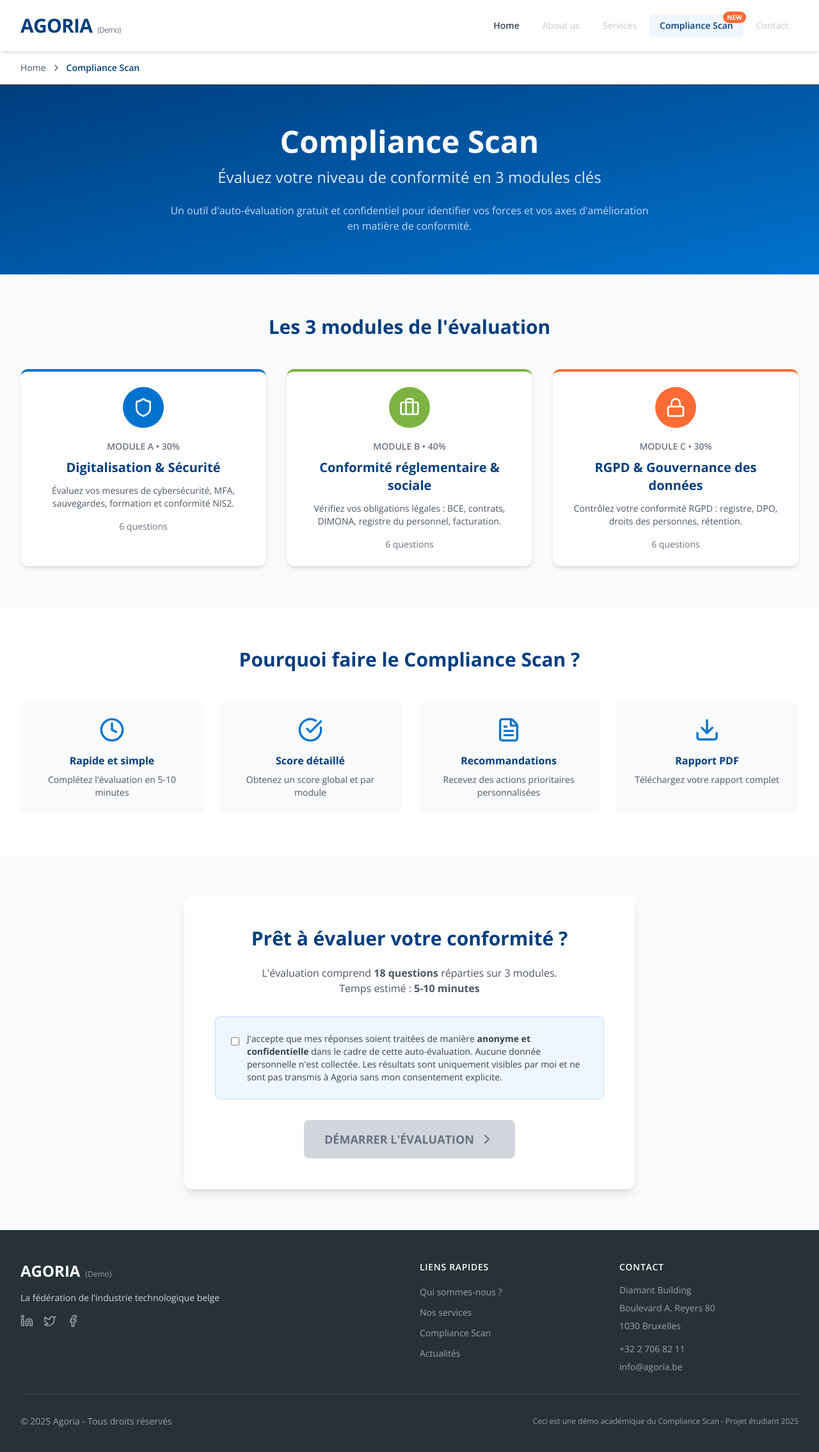
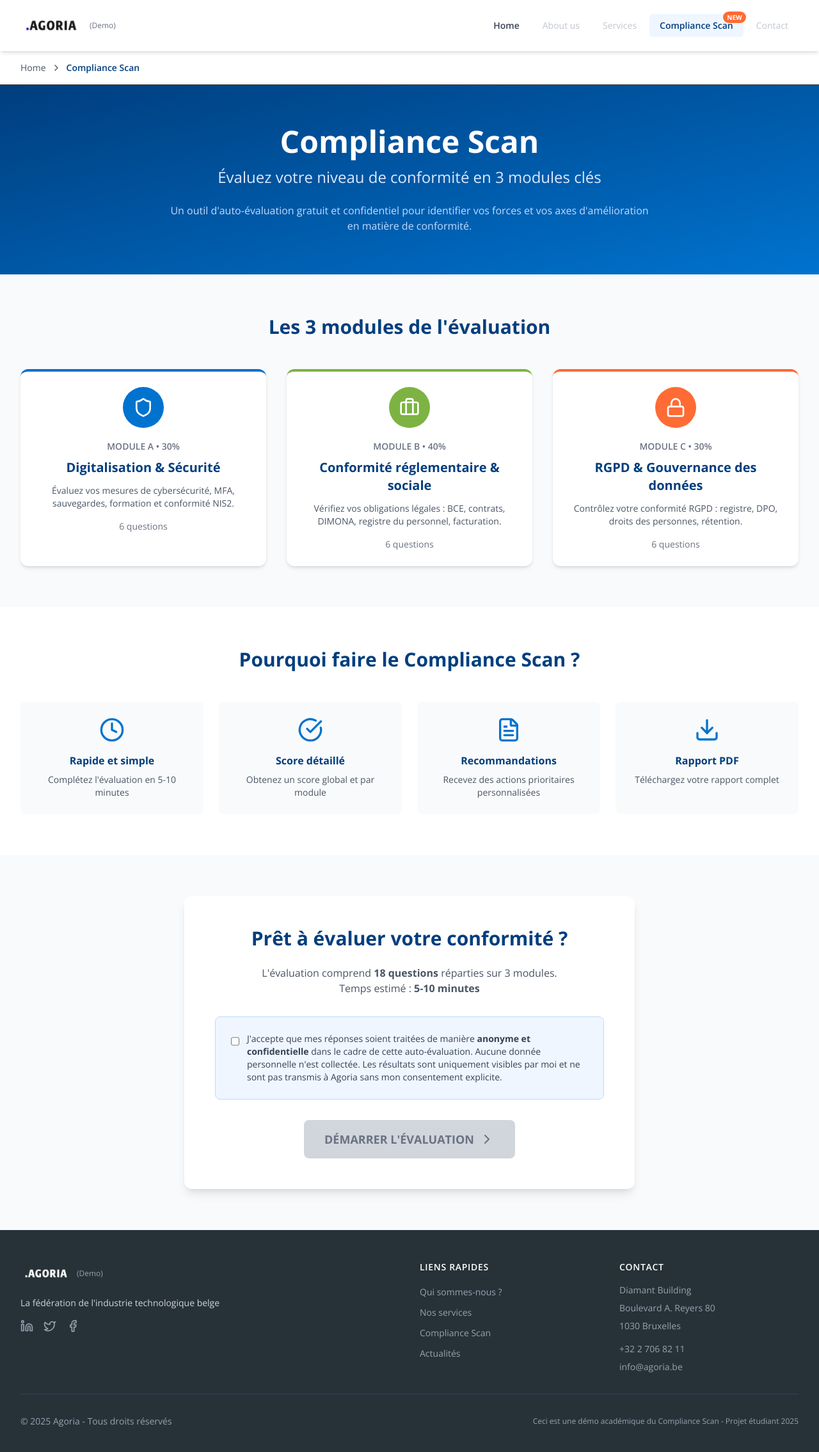
Before and after one commit to samsam007b/Agoria-scan, a Next.js app: page /compliance-scan in a window 1280 px wide. Shown: the top 2270 px of the page at 64% size. Built offline with nearby package versions, Linux system fonts and the light colour scheme.

Commit message:
feat: integrate Agoria official logo in header and footer
- Replace text logo with actual Agoria logo image
- Add logo to header with (Demo) badge
- Add inverted logo to footer
- Move logo to /public directory

```diff
--- a/src/components/layout/AgoriaFooter.tsx
+++ b/src/components/layout/AgoriaFooter.tsx
@@ -1,4 +1,5 @@
 import Link from 'next/link';
+import Image from 'next/image';
 import { Linkedin, Twitter, Facebook } from 'lucide-react';
 
 export default function AgoriaFooter() {
@@ -10,9 +11,15 @@ export default function AgoriaFooter() {
         <div className="grid grid-cols-1 md:grid-cols-4 gap-8">
           {/* Logo et description */}
           <div className="col-span-1 md:col-span-2">
-            <div className="text-2xl font-bold mb-4">
-              <span className="text-white">AGORIA</span>
-              <span className="text-xs ml-2 text-gray-400 font-normal">(Demo)</span>
+            <div className="flex items-center gap-2 mb-4">
+              <Image
+                src="/agoria-logo.png"
+                alt="Agoria"
+                width={100}
+                height={50}
+                className="h-10 w-auto brightness-0 invert"
+              />
+              <span className="text-xs text-gray-400 font-normal">(Demo)</span>
             </div>
             <p className="text-gray-300 text-sm mb-4">
               La fédération de l'industrie technologique belge
--- a/src/components/layout/AgoriaHeader.tsx
+++ b/src/components/layout/AgoriaHeader.tsx
@@ -1,6 +1,7 @@
 'use client';
 
 import Link from 'next/link';
+import Image from 'next/image';
 import { usePathname } from 'next/navigation';
 import { Menu, X } from 'lucide-react';
 import { useState } from 'react';
@@ -28,10 +29,15 @@ export default function AgoriaHeader() {
         <div className="flex justify-between items-center h-20">
           {/* Logo */}
           <Link href="/" className="flex items-center space-x-3">
-            <div className="text-3xl font-bold tracking-tight">
-              <span className="text-[#003E7E]">AGORIA</span>
-              <span className="text-xs ml-2 text-gray-500 font-normal">(Demo)</span>
-            </div>
+            <Image
+              src="/agoria-logo.png"
+              alt="Agoria"
+              width={120}
+              height={60}
+              priority
+              className="h-12 w-auto"
+            />
+            <span className="text-xs text-gray-500 font-normal">(Demo)</span>
           </Link>
 
           {/* Desktop Navigation */}
```
Also changed, not shown: public/agoria-logo.png (renamed from Agoria_logo_2016-removebg-preview.png).
